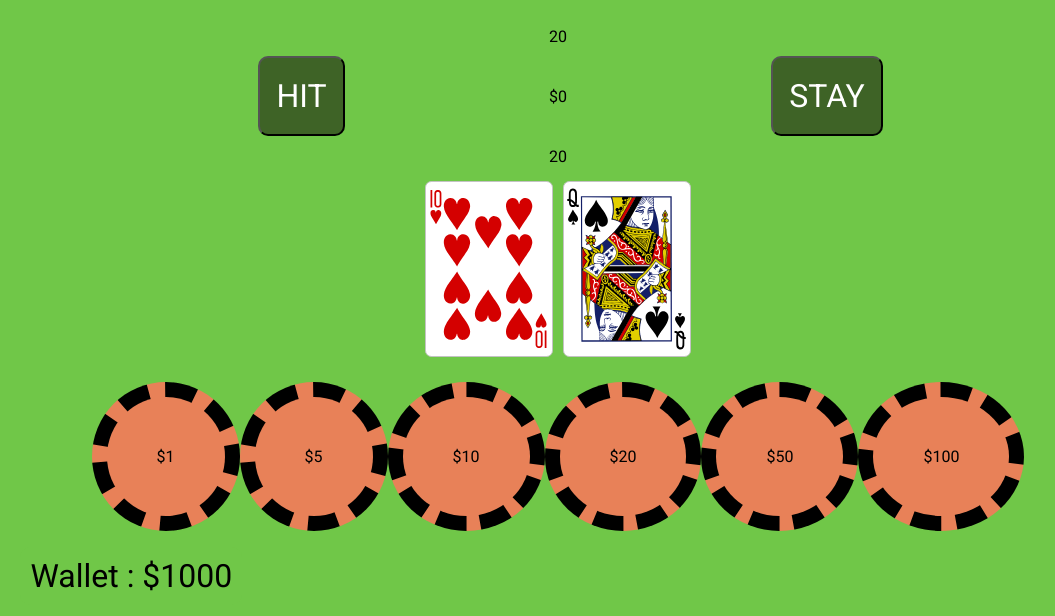
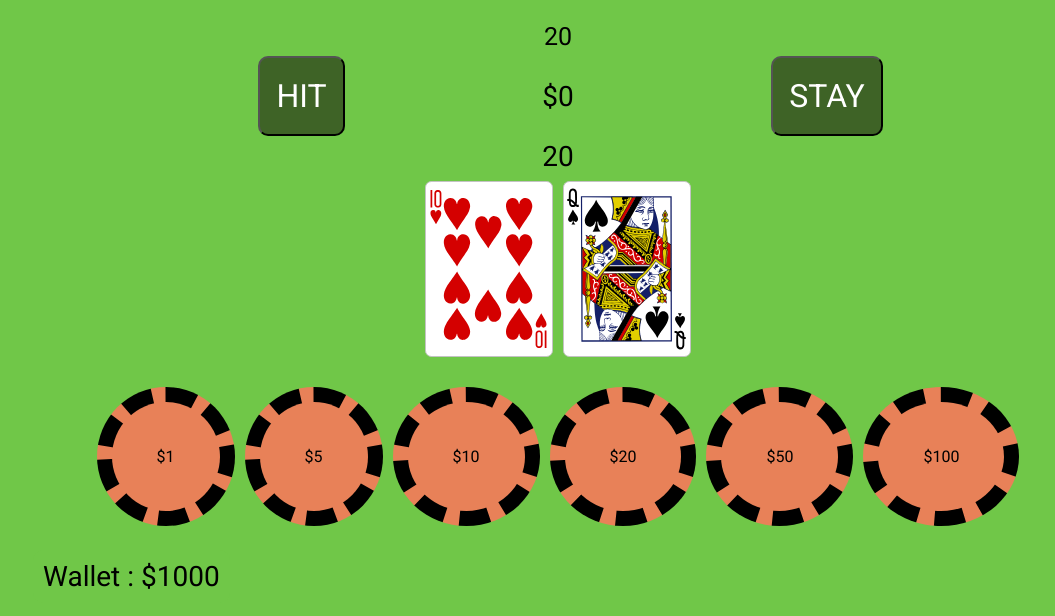
Before and after one commit to turtlepower93/backjack, a plain HTML site: page index.html in a window 1280 px wide. Shown: the part 184-800 px from the top of the page, without its empty margins (82-1137 px from the left). Drawn offline with Linux system fonts and the light colour scheme.

Commit message:
finish MVP, time to branch!

```diff
--- a/index.html
+++ b/index.html
@@ -12,10 +12,10 @@
 <body>
     <h1>BlackJack!</h1>
         <div id="dealer-container"></div>
-        <div id="dealer-total">dealer-total</div>
-        <div id="pot-total">$0</div>
+        <div id="dealer-total"></div>
+        <div id="pot-total"></div>
         <button id="hit">HIT</button>
-        <div id="player-total">player-total</div>
+        <div id="player-total"></div>
         <button id="stay">STAY</button>
         <div id="player-container"></div></div>
         <div id="chip-container">
--- a/style/style.css
+++ b/style/style.css
@@ -38,7 +38,6 @@ button:hover {
 
 .card{
     font-size:4vmin;
-    pointer-events: ;
 }
 
 #current-wallet {
@@ -73,6 +72,24 @@ button:hover {
     align-self: center;
     justify-items:center;
     text-align: center;
+    font-size: 3.5vmin;
+
+}
+
+#dealer-total {
+    grid-row: 2;
+    grid-column-start: 1;
+    grid-column-end: 4;
+    align-self: center;
+    font-size: 25px;
+
+}
+
+#pot-total {
+    grid-row: 3;
+    grid-column: 2;
+    align-self: center;
+    justify-items: center;
 }
 
 h1 {
@@ -108,10 +125,11 @@ h1 {
 }
 
 .chips {
-    padding:50px;
+    padding:45px;
     background-color:rgb(232, 129, 88);
     border-radius: 50%;
     border: 15px dashed black;
+    margin: 0 5px;
 }
 
 #player-container {
@@ -125,17 +143,3 @@ h1 {
     justify-self: center;
 
 }
-
-#dealer-total {
-    grid-row: 2;
-    grid-column-start: 1;
-    grid-column-end: 4;
-    align-self: center;
-}
-
-#pot-total {
-    grid-row: 3;
-    grid-column: 2;
-    align-self: center;
-    justify-items: center;
-}
```
